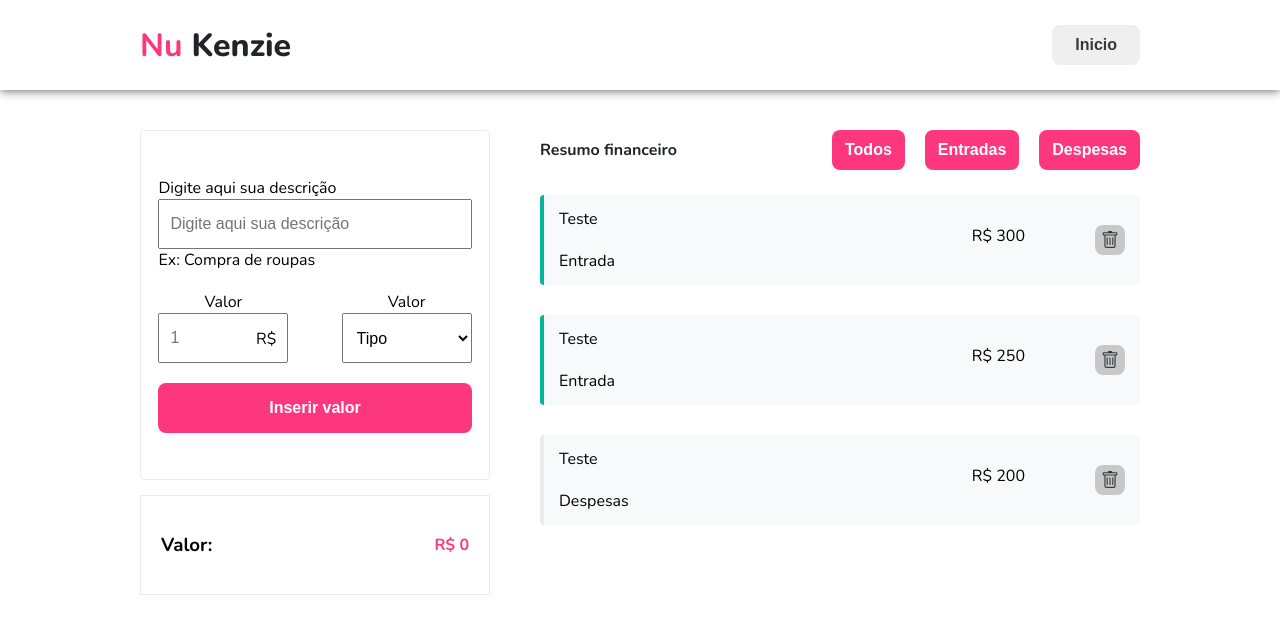
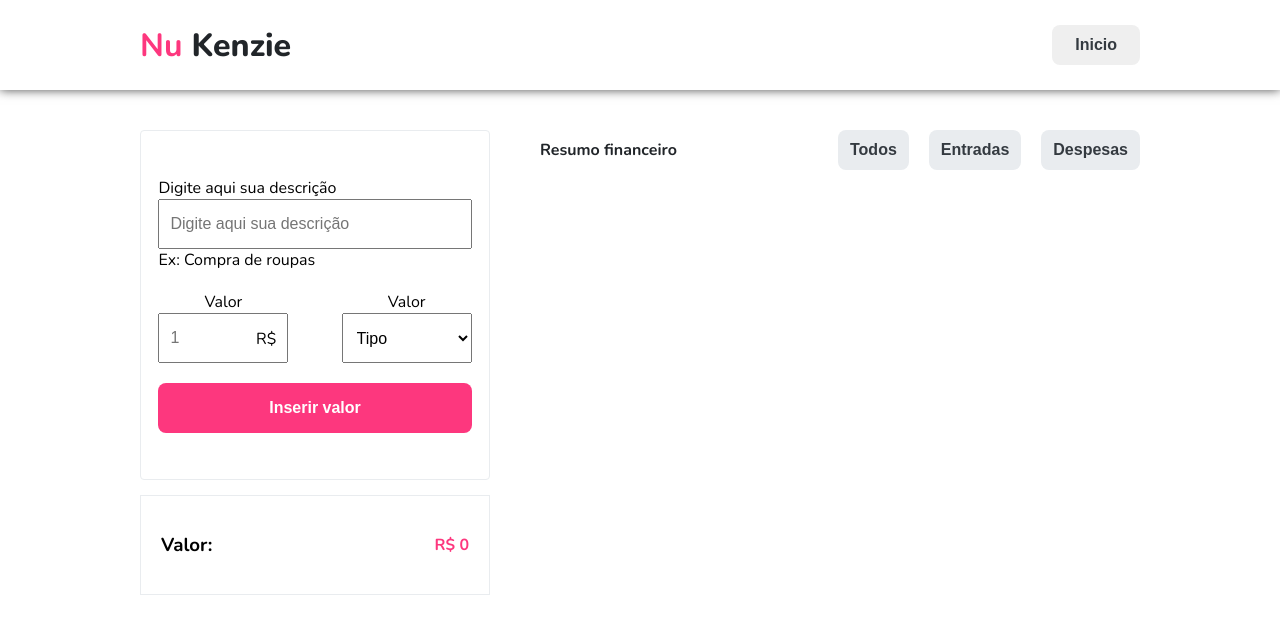
Before and after one commit to MathheusRP/template-nu-kenzie, a React (Create React App) app: page / in a window 1280 px wide. Both pictures are taken after a click on the button "Iniciar". Shown: the top 634 px of the page. Built offline with nearby package versions, Linux system fonts and the light colour scheme.

Commit message:
Finalização

```diff
--- a/src/components/Form/index.jsx
+++ b/src/components/Form/index.jsx
@@ -12,7 +12,7 @@ export const Form = ({setElement, setSaldo}) => {
     function data(event){
         event.preventDefault()
 
-        console.log(description, value, tipo)
+        // console.log(description, value, tipo)
         setElement((list) => [...list, {description: description, tipo: tipo, value: value}])
 
         if(tipo === 'Entrada'){
--- a/src/components/Form/style.css
+++ b/src/components/Form/style.css
@@ -37,6 +37,7 @@ form {
 form button {
     width: 90%;
     margin: 0 auto;
+    cursor: pointer;
 }
 
 form .input {
--- a/src/components/Home/index.jsx
+++ b/src/components/Home/index.jsx
@@ -12,23 +12,7 @@ export const HomePage = ({setHome}) => {
         setHome((valorAtual) => !valorAtual)
     }
 
-    const [element_list, setElement] = useState([
-        {
-            description: 'Teste',
-            tipo: 'Entrada',
-            value: 300
-        },
-        {
-            description: 'Teste',
-            tipo: 'Entrada',
-            value: 250
-        },
-        {
-            description: 'Teste',
-            tipo: 'Despesas',
-            value: 200
-        }
-    ])
+    const [element_list, setElement] = useState([])
 
 
     const [filtro, setfiltro] = useState (element_list)
@@ -60,7 +44,7 @@ export const HomePage = ({setHome}) => {
                     <Saldo saldo={saldo} />
                 </div>
                 <div>
-                    <List element_list={element_list} setFiltro={setfiltro} filtro={filtro} />
+                    <List element_list={element_list} setElement={setElement} setFiltro={setfiltro} filtro={filtro} />
                 </div>
             </section>
         </div>
--- a/src/components/List/index.jsx
+++ b/src/components/List/index.jsx
@@ -1,45 +1,49 @@
 import "./style.css"
 
 import { BsTrash } from 'react-icons/bs'
+import { useState } from "react"
 
-export const List = ({element_list, setFiltro, filtro}) => {
+export const List = ({element_list, setElement, setFiltro, filtro}) => {
 
 
-    function filtrar_todos (){
+    function filtrar_todos (valor,){
+        if(valor === 'Todos'){
             const todos = element_list.map(element => {
                 return element
             })
             setFiltro(todos)
+        } else {
+            const filter = element_list.filter(element => {
+                if(element.tipo === valor){
+                    return element}
+            })
+            setFiltro(filter)
         }
 
-    function filtrar_entradas (){
-        const entradas = element_list.filter(element => {
-            if(element.tipo === 'Entrada'){ return element}
-        })
-        setFiltro(entradas)
     }
 
-    function filtrar_despesas (){
-        const despesas = element_list.filter(element => {
-            if(element.tipo === 'Despesas'){ return element}
+
+    const excluir = (valor) => {
+        const neweArray = element_list.filter(element => {
+            if(element !== valor){
+                return element
+            }
         })
-        setFiltro(despesas)
+        // console.log(teste)
+        setElement(neweArray)
     }
 
-    // const excluir = (event) => {
-    //     if(event.target.tagName === 'BUTTON'){
-    //         console.log(event.target.id)
-    //     }
-    // }
 
     return (
         <div className="list">
+
+
             <section className="list_header">
                 <p>Resumo financeiro</p>
                 <div>
-                    <button onClick={filtrar_todos} >Todos</button>
-                    <button onClick={filtrar_entradas} >Entradas</button>
-                    <button onClick={filtrar_despesas} >Despesas</button>
+                    <button className="teste1" onClick={() => filtrar_todos('Todos')} >Todos</button>
+                    <button className="teste" onClick={() => filtrar_todos('Entrada')} >Entradas</button>
+                    <button className="teste" onClick={() => filtrar_todos('Despesas')} >Despesas</button>
                 </div>
             </section>
 
@@ -50,14 +54,14 @@ export const List = ({element_list, setFiltro, filtro}) => {
                         filtro.map((element, index) => {
                             return (
 
-                            <li id={index} key={index} className={`element ${element.tipo}`}>
+                            <li key={index} className={`element ${element.tipo}`}>
                                 <div className="element_div1">
                                     <p>{element.description}</p>
                                     <span>{element.tipo}</span>
                                 </div>
                                 <div className="element_div2">
                                     <p>R$ {element.value}</p>
-                                    <button id={index} ><BsTrash/></button>
+                                    <button onClick={() => excluir(element)} ><BsTrash/></button>
                                 </div>
                             </li>
                             )
--- a/src/components/List/style.css
+++ b/src/components/List/style.css
@@ -28,7 +28,22 @@
     height: 40px;
     padding: 0px 10px;
     margin-left: 20px;
+    background-color: #E9ECEF;
+    color: #343A40;
+    cursor: pointer;
+    border: 2px solid transparent;
 }
+
+.list_header button:hover {
+    border: 2px solid #FD377E;
+}
+
+.list_header button:focus {
+    background-color: #FD377E;
+    color: white;
+}
+
+
 
 .element_list {
     /* border: 2px solid #212529; */
@@ -79,6 +94,12 @@ ul, li {
     display: flex;
     align-items: center;
     justify-content: center;
+    cursor: pointer;
+}
+
+.element_div2 button:hover {
+    color: #c8c8c8;
+    background-color: #343A40;
 }
 
 
--- a/src/components/Saldo/index.jsx
+++ b/src/components/Saldo/index.jsx
@@ -3,6 +3,8 @@ import { useState } from "react"
 import "./style.css"
 
 export const Saldo = ({saldo}) => {
+// console.log
+
 
 
 
```
Lines whose indentation alone changed are shown as unchanged.
